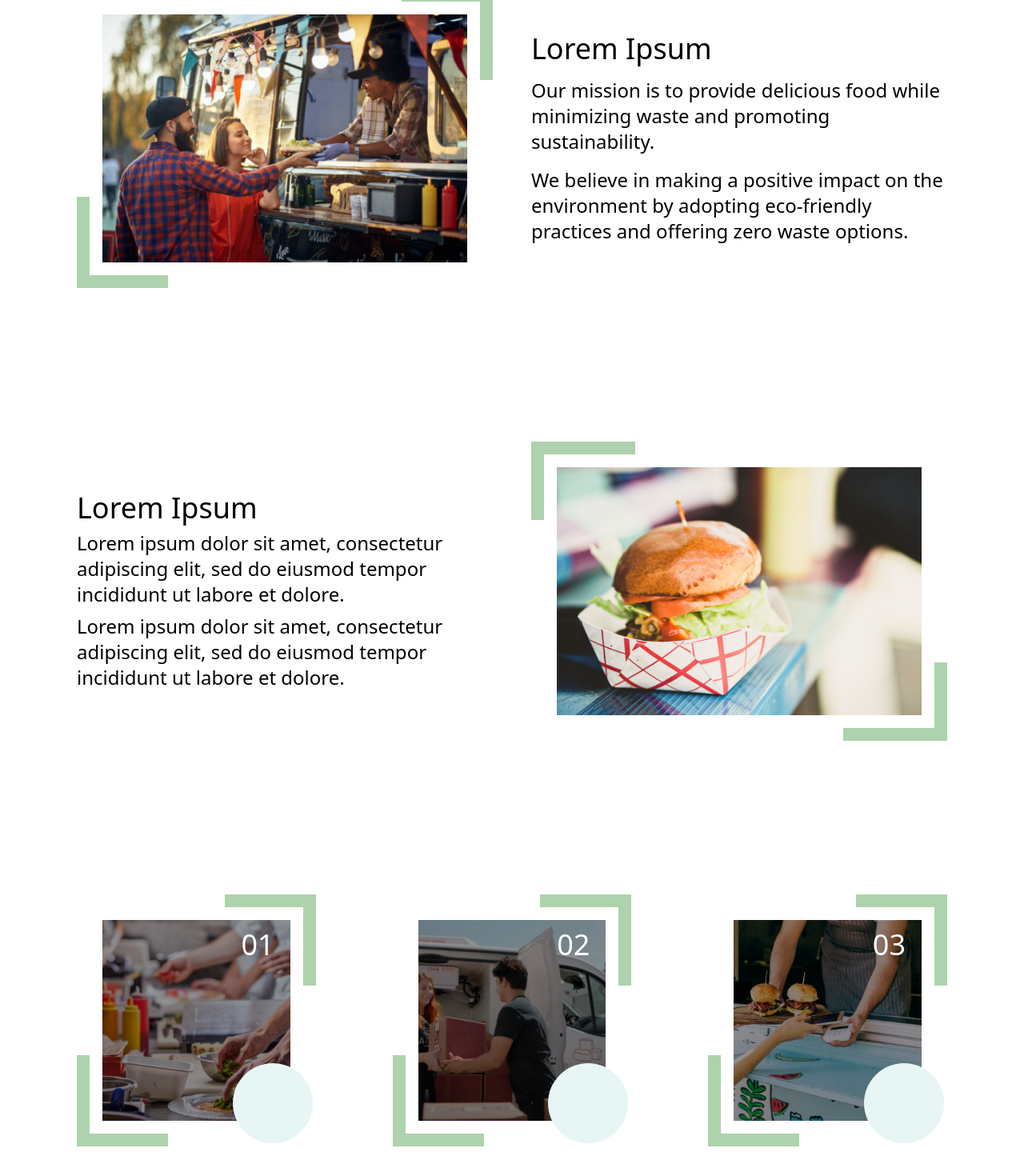
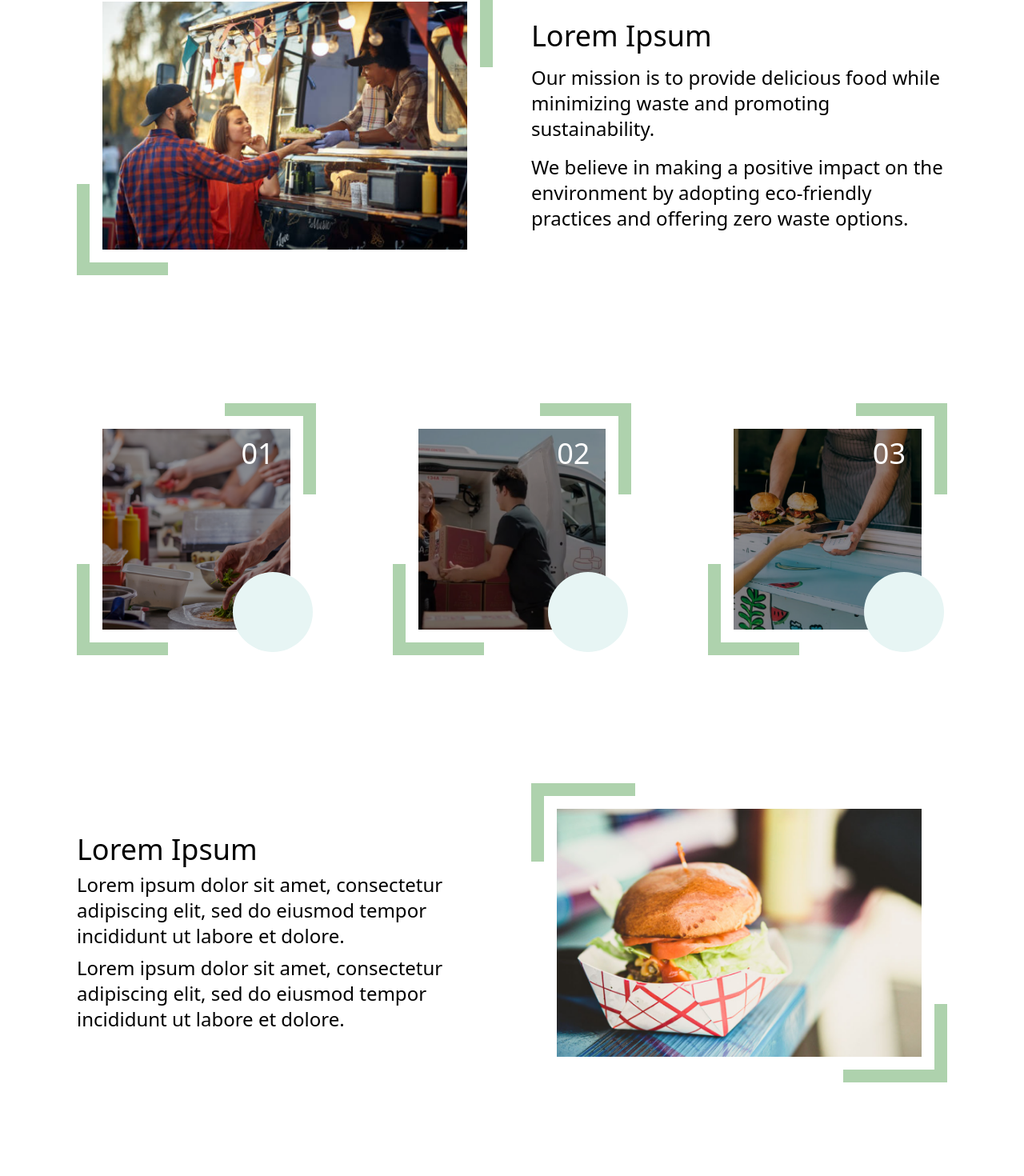
Before and after one commit to Tim-van-Gemert/Zero, a Next.js app: page / in a window 1280 px wide. Shown: the part 612-2082 px from the top of the page at 80% size. After the commit the page ends 2045 px from the top, so only its background shows below. Built offline with nearby package versions, Linux system fonts and the light colour scheme.

Commit message:
changed layout

```diff
--- a/src/pages/index.js
+++ b/src/pages/index.js
@@ -26,10 +26,11 @@ export default function Home() {
 
   return (
     <div className="flex flex-col  items-center h-full">
+
       <div className="w-full flex flex-col">
         <div
           ref={titleRef}
-          className="w-full h-[300px] md:h-[350px] lg:h-[500px] flex justify-center relative items-center bg-top bg-[url('/truck.png')] bg-cover"
+          className="w-full h-[300px] md:h-[350px] lg:h-[500px] flex justify-center   relative items-center bg-top bg-[url('/truck.png')] bg-cover"
         >
           <motion.h1
             initial={{ opacity: 0, y: 20 }}
@@ -48,32 +49,34 @@ export default function Home() {
           </motion.h1>
           <div className="w-full h-full absolute z-10 flex justify-center items-center backdrop-brightness-[30%]"></div>
         </div>
-        <div className="w-full h-[50px] z-20 md:-mt-12 bg-[#E7F5F4]"></div>
+      <div className="w-full h-[50px] -mt-12  relative z-20  bg-[#E7F5F4]"></div>
+
       </div>
       <div className="w-full h-fit flex flex-col max-w-[1360px]">
         <motion.div
           ref={block1Ref}
           initial={{ opacity: 0, x: -20 }}
           animate={block1InView ? { opacity: 1, x: 0 } : {}}
-          className="my-24 w-full"
+          className="my-20 w-full"
         >
           <ImageBlock url={"/01.png"} imageLeft={true} />
+        </motion.div>
+        <motion.div
+        ref={block3Ref}
+        initial={{ opacity: 0, y: 20 }}
+        animate={block3InView ? { opacity: 1, y: 0 } : {}}
+        className="my-20">
+          <ImageSlider/>
         </motion.div>
         <motion.div
           ref={block2Ref}
           initial={{ opacity: 0, x: 20 }}
           animate={block2InView ? { opacity: 1, x: 0 } : {}}
-          className="my-24"
+          className="my-20"
         >
           <ImageBlock url={"/02.png"} imageLeft={false} />
         </motion.div>
-        <motion.div
-        ref={block3Ref}
-        initial={{ opacity: 0, y: 20 }}
-        animate={block3InView ? { opacity: 1, y: 0 } : {}}
-        className="my-24">
-          <ImageSlider/>
-        </motion.div>
+
       </div>
     </div>
   );
```
